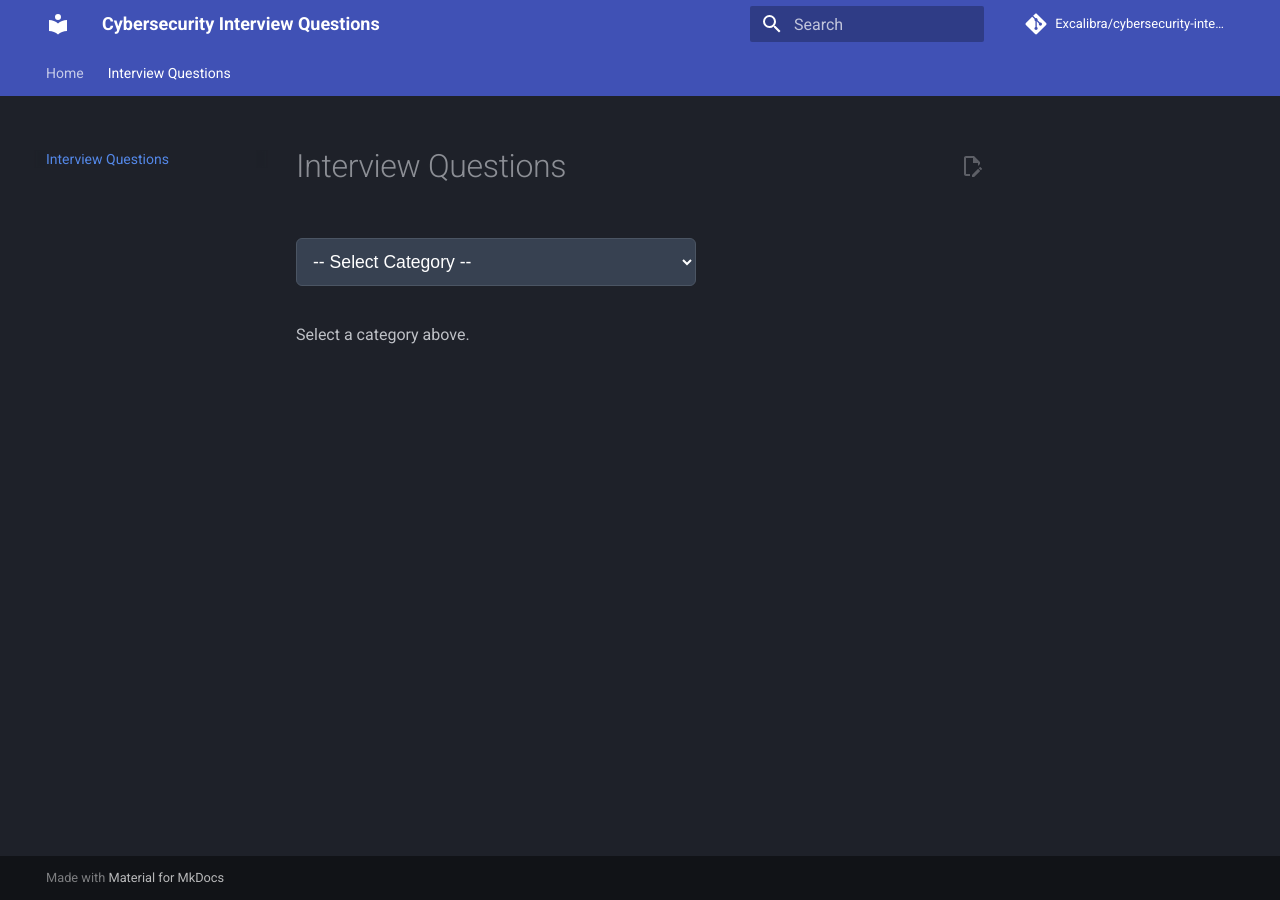
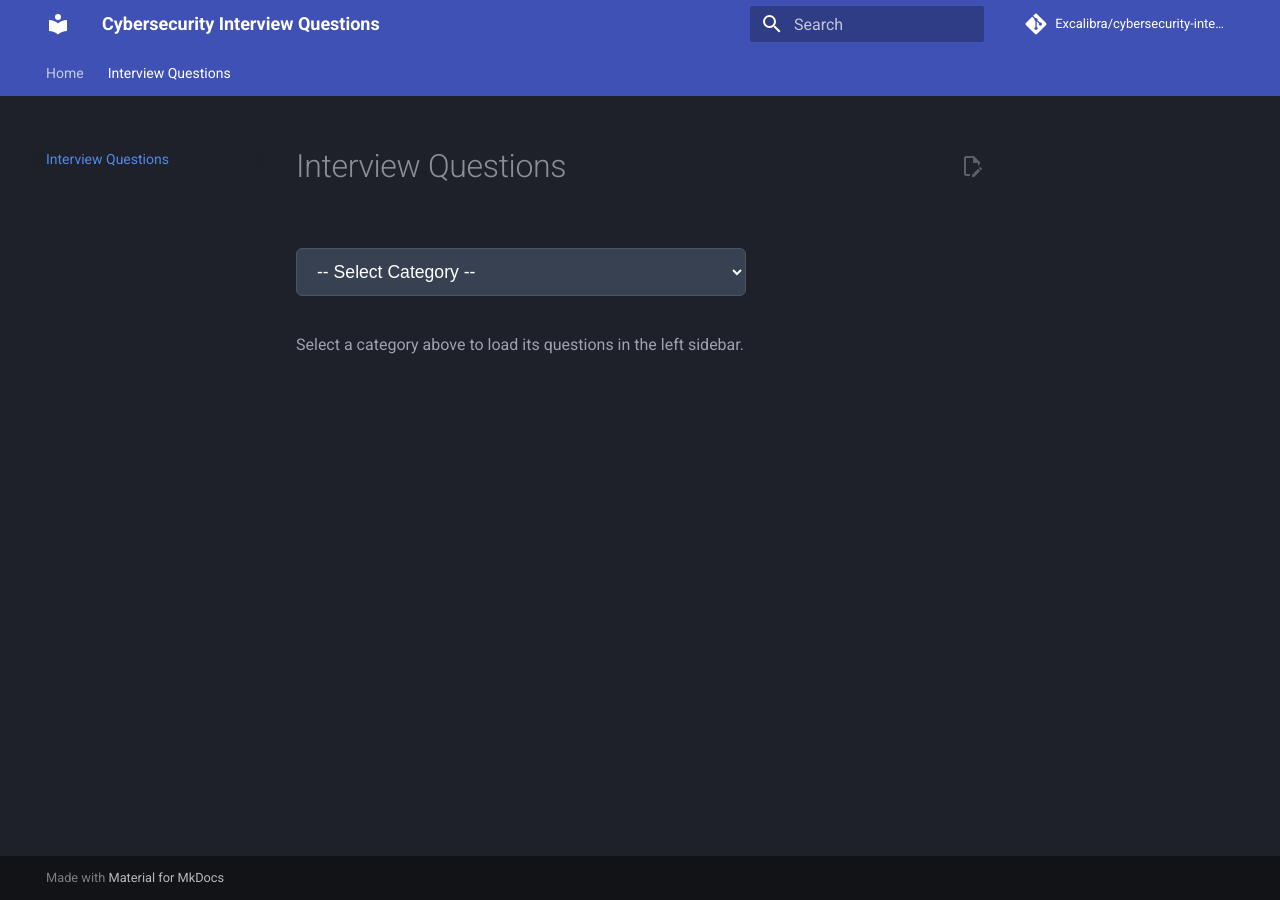
Before and after one commit to Excalibra/cybersecurity-interview-questions, an MkDocs documentation site: the page built from docs/questions/index.md, in a window 1280 px wide. Built offline with MkDocs 1.6.1 and Material for MkDocs 9.7.7, drawn with Linux system fonts in a browser that asks for light colours; comment, search, counter and statistics services are not loaded.

Commit message:
Update index.md

```diff
--- a/docs/questions/index.md
+++ b/docs/questions/index.md
@@ -1,12 +1,10 @@
 # Interview Questions
 
-<select id="category-selector" style="width:100%; max-width:400px; padding:12px; font-size:1.1em; background:#374151; color:white; border:1px solid #4b5563; border-radius:6px; margin: 10px 0 20px 0;">
+<select id="category-selector" style="width:100%; max-width:450px; padding:12px 16px; font-size:1.1em; background:#374151; color:white; border:1px solid #4b5563; border-radius:6px; margin:20px 0;">
   <option value="">-- Select Category --</option>
   <option value="web">Web Application Penetration Testing</option>
   <option value="red">Red Team Operations</option>
   <option value="seceng">Security Engineer</option>
 </select>
 
-<div id="main-content">
-Select a category above.
-</div>
+<p style="color:#9ca3af;">Select a category above to load its questions in the left sidebar.</p>
```
